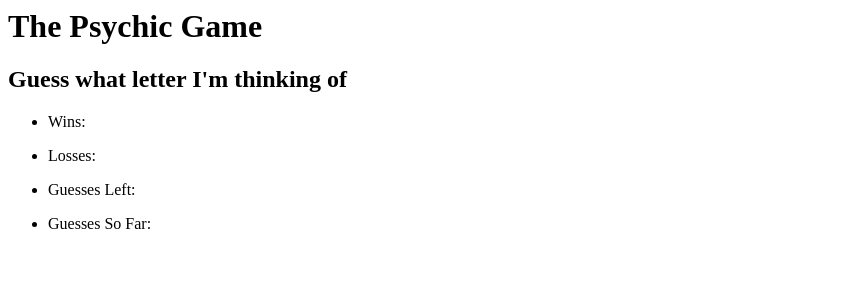
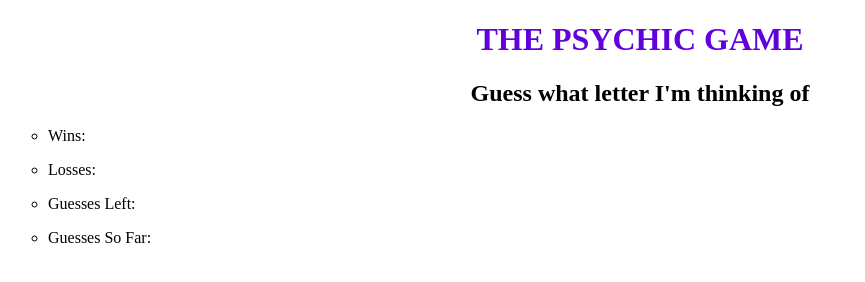
Before and after one commit to aaronrd83/Psychic-Game, a plain HTML site: page index.html in a window 1280 px wide. Shown: the whole page, without its empty margins (0-865 px from the left). Drawn offline with Linux system fonts and the light colour scheme.

Commit message:
update css final

```diff
--- a/assets/css/style.css
+++ b/assets/css/style.css
@@ -0,0 +1,13 @@
+h1 {
+    text-align: center;
+    text-transform: uppercase;
+    color: #6102dd;
+}
+
+h2 {
+    text-align: center;
+}
+
+ul {
+    list-style-type: circle;
+}
--- a/index.html
+++ b/index.html
@@ -1,4 +1,4 @@
-<!DOCTYPE <!DOCTYPE html>
+<!DOCTYPE html>
 <html>
 <head>
     <meta charset="utf-8" />
```
